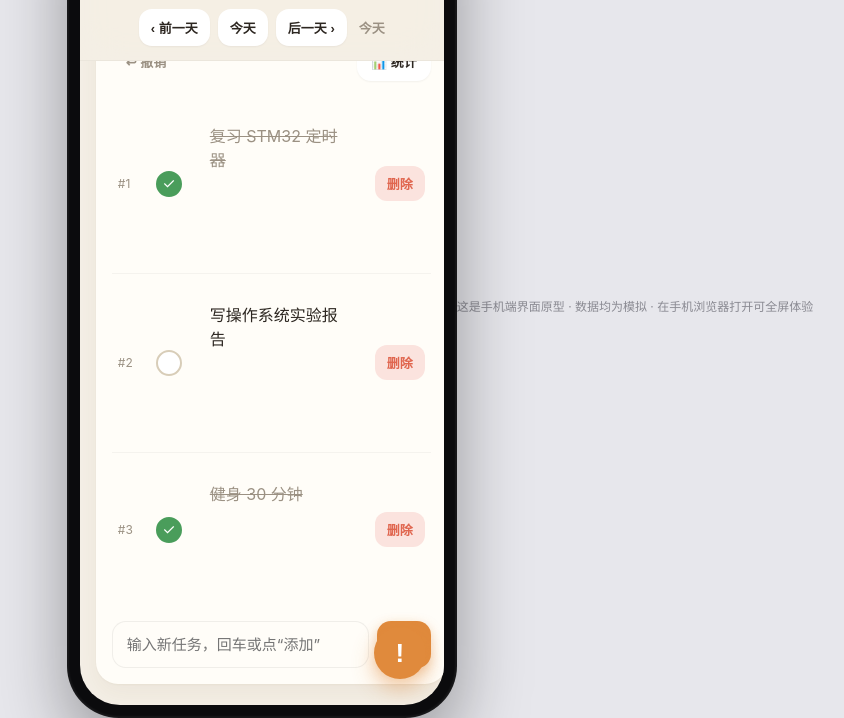
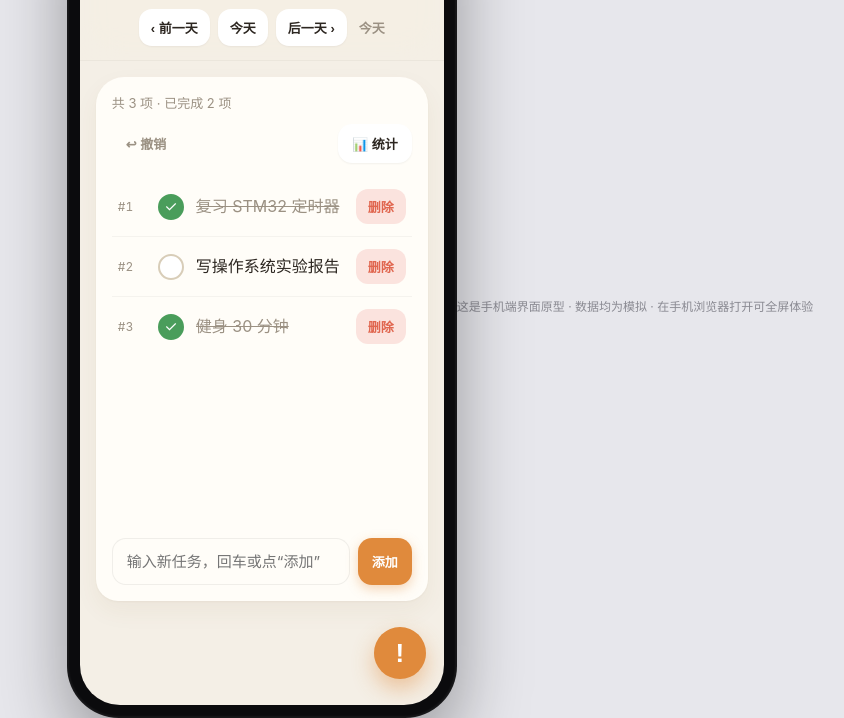
Before and after one commit to zby-dsb/new-todolist, a plain HTML site: page demo/mobile_v1_demo.html in a window 1280 px wide. Shown: the part 104-822 px from the top of the page, without its empty margins (200-1044 px from the left). Drawn offline with Linux system fonts and the light colour scheme.

Commit message:
fix(demo): 修复任务行对齐失效与长任务名撑高卡片的问题
根因：页面主内容区容器与任务文本共用 .content 类名，两条 CSS 规则
合并命中两个元素，导致上一次给任务文本加的样式反而污染了整页布局
（主区域被改成横向 flex + nowrap + overflow hidden）。

- 拆分类名：主容器 .content -> .page，任务文本 .content -> .task-text
- 任务文本改为最多两行截断（-webkit-line-clamp: 2），超长任务名不再
  拉长任务行；补 title 属性，悬停可查看完整文本
- 文本块 flex-basis 由 auto 改为 0，修复超长任务行删除按钮右偏 12px
- li.item 保持 align-items: center，编号/勾选/文本/删除垂直居中对齐

验证：无头浏览器几何测量，各元素中心 y 偏移 0px、删除按钮右边缘
参差 0px、超长文本正确截断为两行；2 条与 9 条任务下卡片高度稳定、
圆角未被裁成直角。测试 44 passed。

```diff
--- a/demo/mobile_v1_demo.html
+++ b/demo/mobile_v1_demo.html
@@ -62,11 +62,13 @@
   .topbar h1 { margin: 0; font-size: 24px; font-weight: 800; letter-spacing: .5px; }
   .topbar .sub { font-size: 13px; color: var(--primary); font-weight: 600; margin-top: 2px; }
 
-  /* 可滚动内容区（含安全区内边距） */
-  .content {
+  /* 可滚动内容区（含安全区内边距）：改为 flex 列，让主卡片稳定占满高度 */
+  /* 注意：此处必须用 .page，不能复用 .content —— 否则会和任务文本的样式互相污染 */
+  .page {
     flex: 1; overflow-y: auto; padding: 16px 16px 90px;
     padding-top: max(16px, env(safe-area-inset-top));
     -webkit-overflow-scrolling: touch;
+    display: flex; flex-direction: column;
   }
 
   /* 卡片 */
@@ -74,7 +76,15 @@
     background: var(--card); border-radius: 28px 28px 22px 22px;
     box-shadow: 0 1px 2px rgba(120,90,40,.05), 0 10px 24px rgba(120,90,40,.06);
     padding: 16px; margin-bottom: 14px;
+    overflow: hidden; /* 子元素统一裁切到圆角内，避免直角溢出 */
   }
+  /* 主任务卡片：稳定占满内容区高度，内部列表滚动，圆角永不被裁成直角 */
+  .page > .card:not(.stats-panel) {
+    flex: 1 1 auto; min-height: 0;
+    display: flex; flex-direction: column;
+  }
+  /* 卡片内顶部/底部固定区不收缩 */
+  .card .banner, .card .stats-line, .card .toolbar, .card .add-row { flex: none; }
 
   /* 日期导航 */
   .datenav { display: flex; align-items: center; justify-content: center; gap: 8px; margin-top: 12px; }
@@ -104,8 +114,25 @@
   .btn.ghost { background: transparent; box-shadow: none; color: var(--muted); }
   .btn.stat { margin-left: auto; }
 
-  /* 任务列表 */
-  ul.list { list-style: none; margin: 0; padding: 0; }
+  /* 任务列表：在卡片内独立滚动，圆角卡片高度稳定 */
+  ul.list {
+    list-style: none; margin: 0; padding: 0;
+    flex: 1 1 auto; min-height: 0;
+    overflow-y: auto; -webkit-overflow-scrolling: touch;
+    scrollbar-width: thin; scrollbar-color: var(--primary-soft) transparent;
+  }
+  ul.list::-webkit-scrollbar { width: 6px; }
+  ul.list::-webkit-scrollbar-thumb { background: var(--primary-soft); border-radius: 6px; }
+  ul.list::-webkit-scrollbar-track { background: transparent; }
+
+  /* 列表底部滚动提示渐隐，暗示还有更多内容 */
+  .list-wrap { position: relative; flex: 1 1 auto; min-height: 0; display: flex; flex-direction: column; }
+  .list-wrap::after {
+    content: ""; position: absolute; left: 0; right: 0; bottom: 0; height: 18px;
+    background: linear-gradient(to bottom, rgba(255,253,248,0), var(--card));
+    pointer-events: none; opacity: 0; transition: opacity .2s;
+  }
+  .list-wrap.scrollable::after { opacity: 1; }
   li.item {
     display: flex; align-items: center; gap: 12px;
     padding: 12px 6px; border-top: 1px solid rgba(0,0,0,.04);
@@ -118,9 +145,16 @@
     transition: all .18s;
   }
   .item.done .check { background: var(--done); border-color: var(--done); }
-  .item.done .content { color: var(--muted); text-decoration: line-through; }
-  .content { flex: 1; font-size: 16px; cursor: pointer; min-height: 26px; display: flex; align-items: center; word-break: break-all; }
-  .id-tag { color: var(--muted); font-size: 12px; width: 26px; flex: none; }
+  .item.done .task-text { color: var(--muted); text-decoration: line-through; }
+  /* 任务文本：最多两行，超出省略；不再撑高任务行，保证与编号/勾选/删除同一基线对齐 */
+  .task-text {
+    /* basis 必须为 0：否则超长文本的固有宽度会把删除按钮顶偏，导致各行右边缘不齐 */
+    flex: 1 1 0; min-width: 0; font-size: 16px; cursor: pointer;
+    line-height: 1.45; word-break: break-word; overflow-wrap: anywhere;
+    display: -webkit-box; -webkit-line-clamp: 2; -webkit-box-orient: vertical;
+    overflow: hidden;
+  }
+  .id-tag { color: var(--muted); font-size: 12px; width: 28px; flex: none; font-variant-numeric: tabular-nums; }
   .btn-del {
     border: none; background: var(--danger-soft); color: var(--danger);
     border-radius: 12px; padding: 8px 12px; font-size: 13px; font-weight: 600; cursor: pointer;
@@ -226,7 +260,7 @@
           <span class="viewed" id="viewedDate"></span>
         </div>
       </div>
-      <div class="content">
+      <div class="page">
         <div class="card">
           <div class="banner" id="historyBanner" hidden>历史日期 · 仅不能「新增」任务（可勾选 / 编辑 / 删除）</div>
 
@@ -237,7 +271,9 @@
             <button class="btn stat" id="statBtn">📊 统计</button>
           </div>
 
-          <ul class="list" id="list"></ul>
+          <div class="list-wrap" id="listWrap">
+            <ul class="list" id="list"></ul>
+          </div>
 
           <div class="add-row" id="addRow">
             <input id="taskInput" type="text" placeholder="输入新任务，回车或点“添加”" maxlength="500" />
@@ -352,7 +388,7 @@
           li.innerHTML = `
             <span class="id-tag">#${t.id}</span>
             <span class="check" data-act="toggle">${t.done ? "✓" : ""}</span>
-            <span class="content" data-act="edit">${escapeHtml(t.content)}</span>
+            <span class="task-text" data-act="edit" title="${escapeAttr(t.content)}">${escapeHtml(t.content)}</span>
             <button class="btn-del" data-act="del">删除</button>`;
         }
         list.appendChild(li);
@@ -364,6 +400,12 @@
     $("addRow").hidden = !isToday;
     $("historyBanner").hidden = isToday;
     $("viewedDate").textContent = isToday ? "今天" : parse(viewed).toLocaleDateString("zh-CN", { month: "long", day: "numeric", weekday: "short" });
+
+    // 列表超出卡片高度时显示底部滚动渐隐提示
+    const lw = $("listWrap");
+    requestAnimationFrame(() => {
+      lw.classList.toggle("scrollable", $("list").scrollHeight > $("list").clientHeight + 2);
+    });
 
     if (editingId !== null) {
       const inp = $("editInput"); inp.focus(); inp.select();
```
